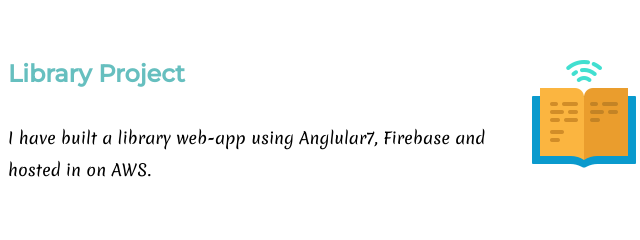
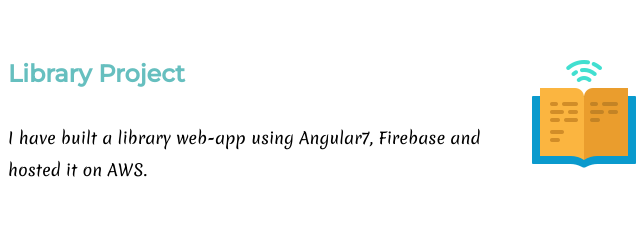
Before and after one commit to mubinB/cv, a plain HTML site: page index.html in a window 1280 px wide. Shown: the part 1700-1940 px from the top of the page, 312-952 px from the left. Drawn offline with Linux system fonts and the light colour scheme.

Commit message:
Update index.html

```diff
--- a/index.html
+++ b/index.html
@@ -34,7 +34,7 @@
               <div class="skill-row">
                 <img class="library-img" src="images/library.png" alt="library-img">
                 <h3>Library Project</h3>
-                <p>I have built a library web-app using Anglular7, Firebase and hosted in on AWS.</p>
+                <p>I have built a library web-app using Angular7, Firebase and hosted it on AWS.</p>
               </div>
             </div>
             <hr>
```
